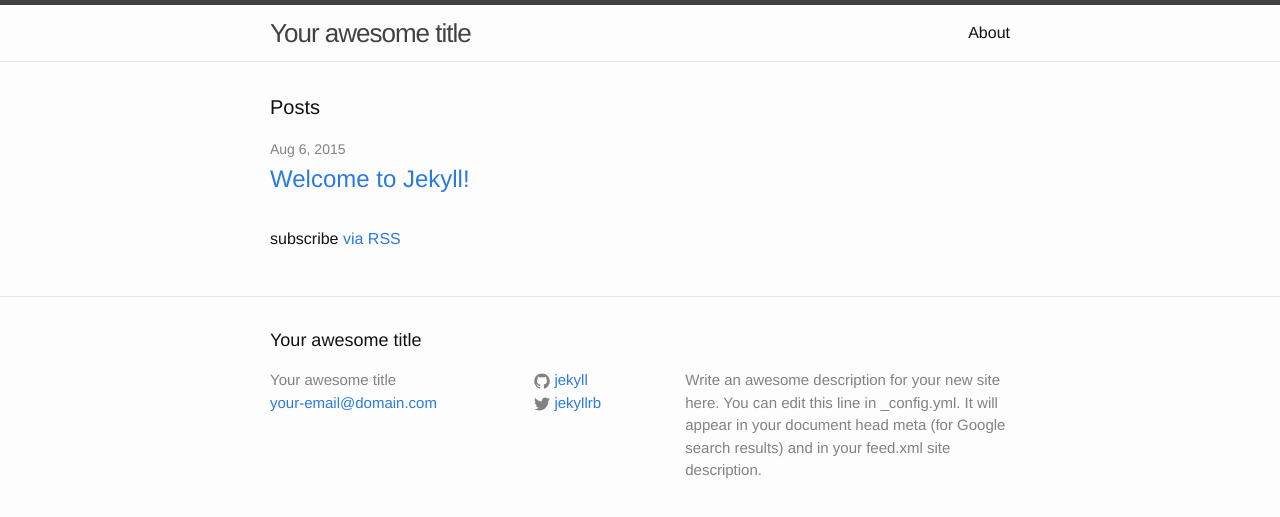
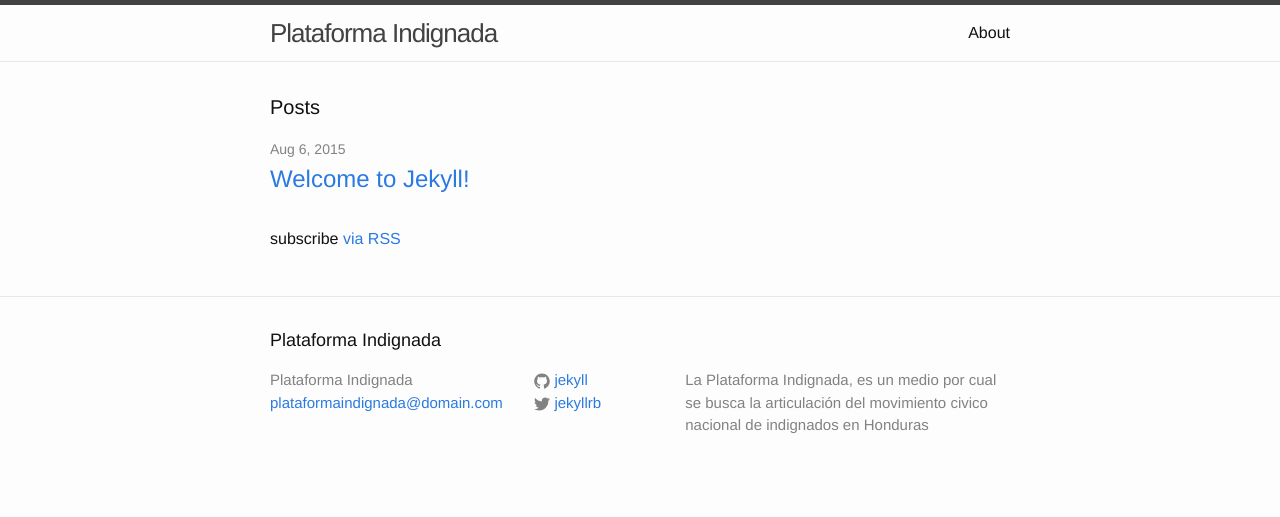
Before and after one commit to PlataformaIndignada/plata, a Jekyll site: the page built from index.html, in a window 1280 px wide. Shown: the top 517 px of the page. Built offline with Jekyll 4.4.1, drawn with Linux system fonts in a browser that asks for light colours.

Commit message:
adding new config.yml config

```diff
--- a/_config.yml
+++ b/_config.yml
@@ -1,10 +1,8 @@
 # Site settings
-title: Your awesome title
-email: your-email@domain.com
-description: > # this means to ignore newlines until "baseurl:"
-  Write an awesome description for your new site here. You can edit this
-  line in _config.yml. It will appear in your document head meta (for
-  Google search results) and in your feed.xml site description.
+title: Plataforma Indignada
+email: plataformaindignada@domain.com
+description: >
+ La Plataforma Indignada, es un medio por cual se busca la articulación del movimiento civico nacional de indignados en Honduras
 baseurl: "" # the subpath of your site, e.g. /blog/
 url: "http://yourdomain.com" # the base hostname & protocol for your site
 twitter_username: jekyllrb
```
